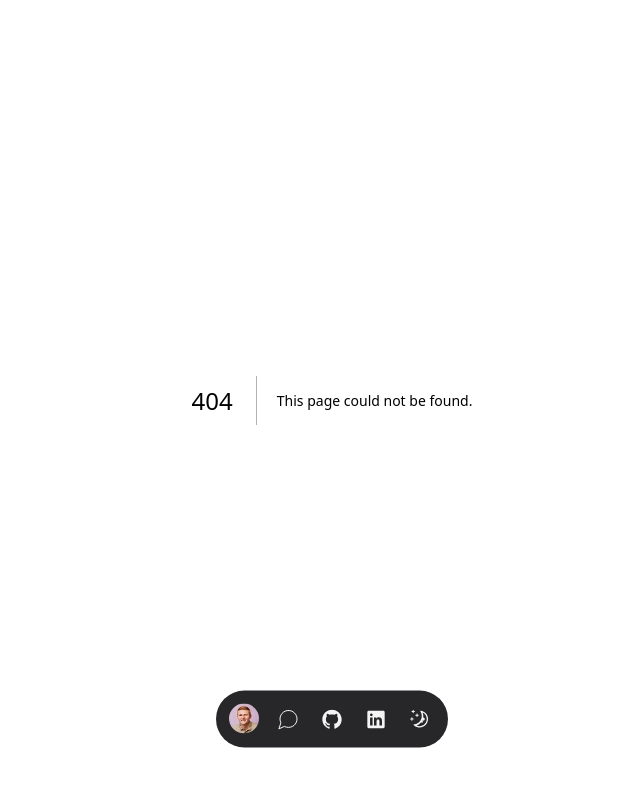
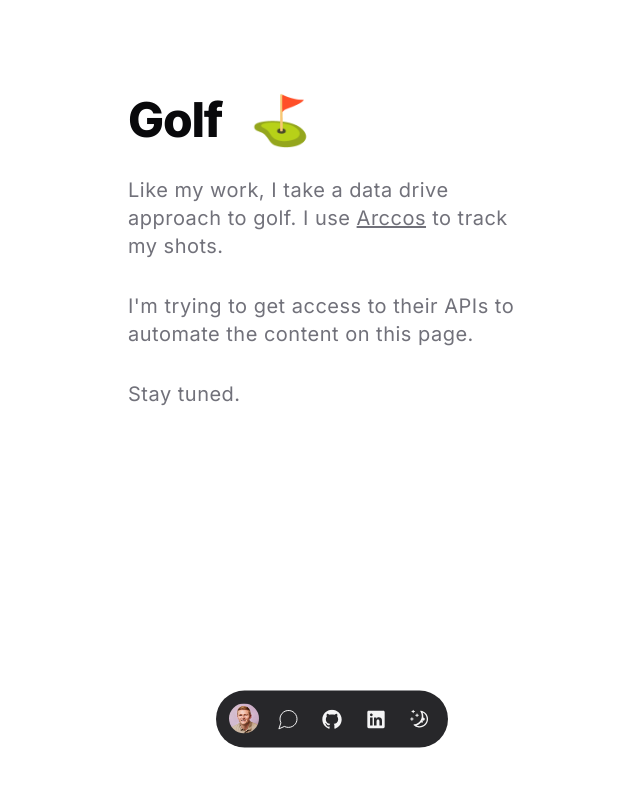
Before and after one commit to cody-hoffman/codyhoffman.com, a Next.js app: page /golf in a window 1280 px wide. Before the commit this address had no page. Shown: the top 786 px of the page, without its empty margins (308-948 px from the left). Built offline with nearby package versions, Linux system fonts and the light colour scheme.

Commit message:
feat: init golf page

```diff
--- /dev/null
+++ b/src/app/golf/page.tsx
@@ -0,0 +1,29 @@
+import Link from "next/link";
+
+export default function Golf() {
+  return (
+    <main className="flex flex-col p-8 pt-16  md:p-24 max-w-[600px] mx-auto mb-28">
+      <h1 className="scroll-m-20 text-4xl font-extrabold tracking-tight md:text-5xl">
+        Golf &nbsp;&nbsp;⛳️
+      </h1>
+      <p className="mt-8 text-xl text-muted-foreground tracking-wide">
+        Like my work, I take a data drive approach to golf. I use{" "}
+        <Link
+          className="underline"
+          href="https://www.arccosgolf.com/"
+          target="_blank"
+        >
+          Arccos
+        </Link>{" "}
+        to track my shots.
+      </p>
+      <p className="mt-8 text-xl text-muted-foreground tracking-wide">
+        I&apos;m trying to get access to their APIs to automate the content on
+        this page.
+      </p>
+      <p className="mt-8 text-xl text-muted-foreground tracking-wide">
+        Stay tuned.
+      </p>
+    </main>
+  );
+}
--- a/src/app/page.tsx
+++ b/src/app/page.tsx
@@ -26,10 +26,10 @@ export default function Home() {
         passionate team.
       </p>
       <p className="mt-6 text-xl text-muted-foreground tracking-wide">
-        When I&apos;m not at work you can find me on the golf course. See how
-        I&apos;ve been{" "}
+        When I&apos;m not at work you can find me on the golf course. See more
+        on my{" "}
         <Link className="underline" href="/golf">
-          playing
+          golf page
         </Link>
         .
       </p>
```
